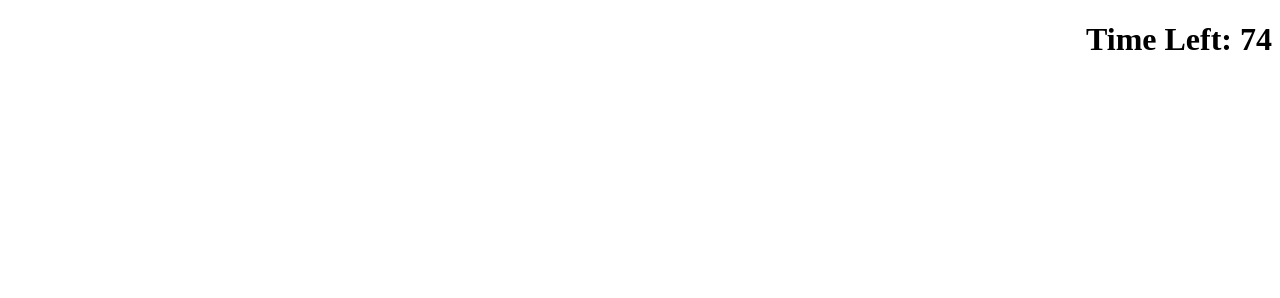
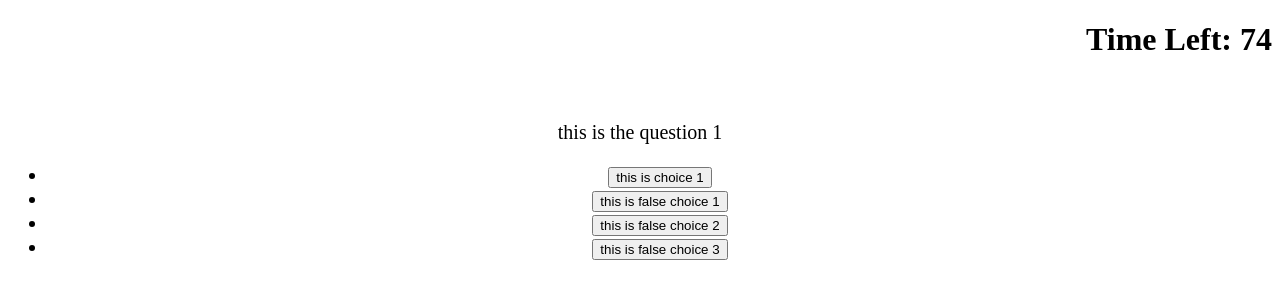
Before and after one commit to yakattak/coding-quiz, a plain HTML site: page index.html in a window 1280 px wide. Both pictures are taken after a click on the element "Click Here to Start". Drawn offline with Linux system fonts and the light colour scheme.

Commit message:
check button choices for true/false

```diff
--- a/assets/js/script.js
+++ b/assets/js/script.js
@@ -1,19 +1,30 @@
 var questionBoxEl = document.querySelector(".question-container");
 var questionPhraseEl = document.querySelector(".question-phrase")
-var choiceListEl = document.querySelector(".choice-list");
+
 
 var timerEl = document.getElementById('countdown');
 var setTimer = 75;
 questionBank = [
   question1 = {
-    question: "this is the question",
+    question: "this is the question 1",
     choices : {
-    correct: "this is choice 1",
-    false1: "this is false choice 1",
-    false2: "this is false choice 2",
-    false3: "this is false choice 3",
+        choice1 : [true, "this is choice 1"],
+        choice2 : [false, "this is false choice 1"],
+        choice3 : [false, "this is false choice 2"],
+        choice4 : [false, "this is false choice 3"],
         },
-    },
+
+   },
+   question1 = {
+    question: "this is the question 2",
+    choices : {
+        choice1 : [true, "this is choice 1"],
+        choice2 : [false, "this is false choice 1"],
+        choice3 : [false, "this is false choice 2"],
+        choice4 : [false, "this is false choice 3"],
+        },
+
+   },
 ];
 //Timer Countdown
 
@@ -21,10 +32,22 @@ function readButton(event) {
     event.preventDefault();
     var targetEl = event.target;
 
-  //begin quiz if start button clicked
+  //begin quiz if start button clicked ELSE check if true button clicked
 
     if (targetEl.matches("#start-button")) {
         beginquiz(targetEl);
+
+
+} else {
+    if (targetEl.getAttribute("trueOrfalse") === "true") {
+        console.log("true");
+        questionNum = questionNum + 1;
+        choiceListEl = document.querySelector ("ul");
+        choiceListEl.remove();
+        loadQuestion();
+    } else {
+        console.log("FALS MOTHA");
+    }
 }
 }
 
@@ -45,16 +68,30 @@ var beginquiz = function(targetEl) {
         loadQuestion();
 }
 
+///create questions from array
 var createQuestionForm = function(questionNum) {
+    questionPhraseEl.textContent = questionBank[questionNum].question;
+    var choiceListEl = document.createElement("ul");
+    questionBoxEl.appendChild(choiceListEl);
+
     for (i in questionBank[questionNum].choices) {
-        console.log("yeet");
+        truth = questionBank[questionNum].choices[i][0];
+        choiceBtn = document.createElement("button");
+        choiceBtn.textContent = questionBank[questionNum].choices[i][1];
+        choiceBtn.setAttribute("trueORfalse", truth );
+        choiceListIt = document.createElement("li");
+        choiceListEl.appendChild(choiceListIt);
+        choiceListIt.appendChild(choiceBtn);
+
+
 
     }
 
+
 }
 
+//cycle through question array
 var loadQuestion = function() {
-
     createQuestionForm(questionNum)
 
 
--- a/index.html
+++ b/index.html
@@ -15,7 +15,7 @@
         <div class = "question-container">
              <button class = "btn" id="start-button" type ="submit">Click Here to Start</button>
              <div class = "question-phrase"></div>
-             <ul class = choice-list></ul>
+
         </div>
 
         <script src = "assets/js/script.js"></script>
```
